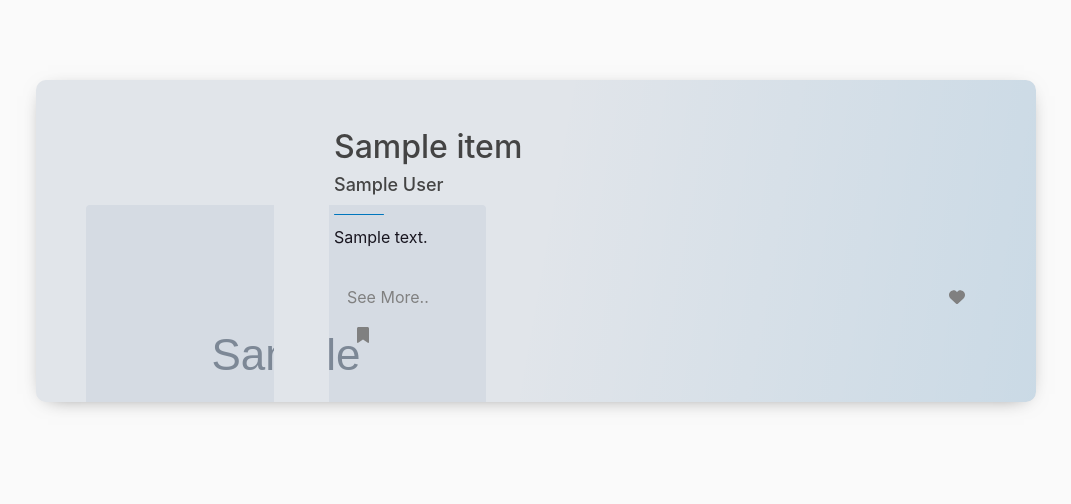
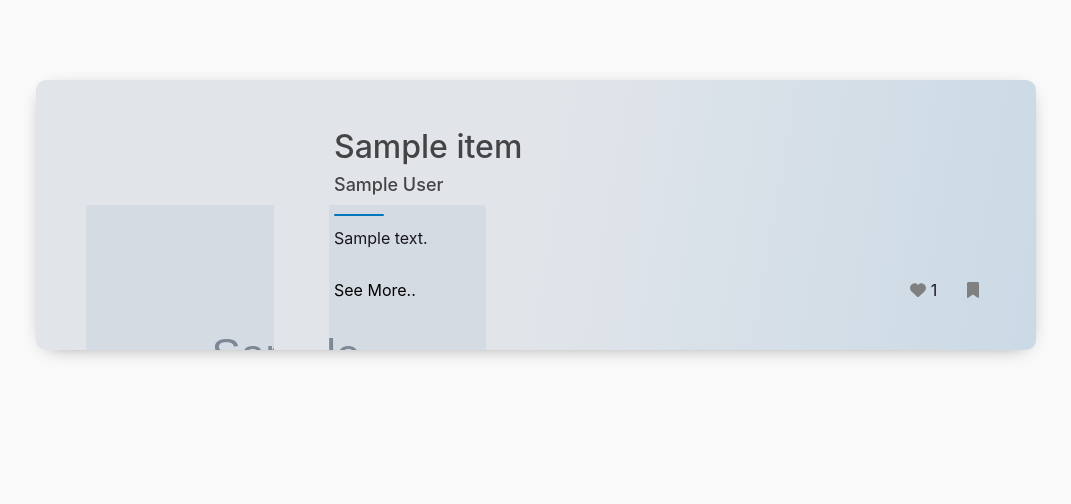
Before and after one commit to shahyaksh/Blog-Recommendation-System, a Flask app: page / in a window 1280 px wide. Shown: the part 56-560 px from the top of the page, without its empty margins (104-1175 px from the left). Run offline with Flask 2, Linux system fonts and the light colour scheme; grey boxes marked "Sample" are stand-in pictures; a database or web service that is not in the repository returns one stand-in record (values such as "Sample title"); data that the repository does not hold is empty; some libraries are stand-ins or nearby versions.

Commit message:
Updated home.html

```diff
--- a/BlogRecommendationSystem/blogwebsite/templates/home.html
+++ b/BlogRecommendationSystem/blogwebsite/templates/home.html
@@ -15,26 +15,47 @@
 
     .btns {
       padding-top: 20px;
-
+    }
+    .btn_see {
+      background: transparent;
+      border: none;
+      margin-left: 10px;
+      outline: none;
+      color: black;
+    }
+    .btn_see:hover{
+      color: blue;
+    }
+    .btn_see:focus {
+      outline: none;
     }
 
-    .btn {
+    .btn_like {
       background: transparent;
       border: none;
       margin-left: 10px;
       outline: none;
       color: grey;
     }
+    .btn_like:focus {
+        outline: none;
+    }
 
-    .btn i:hover {
-      cursor: pointer;
+    .btn_fav{
+      background: transparent;
+      border: none;
+      margin-left: 25px;
+      outline: none;
+      color: grey;
+    }
+    .btn_fav:focus {
+        outline: none;
     }
 
     .button_tag {
       margin-left: -10px;
       margin-right: 30px;
     }
-
     .button_tag1 {
       margin-left: 450px;
     }
@@ -121,14 +142,21 @@
     }
 
     function See_More(blog_details) {
+      const element = document.getElementById(blog_details);
+      const request = new XMLHttpRequest();
       var blog_detail = blog_details;
       var detail = blog_detail.split(' ');
       var blog_id = detail[0]
       var user_id = detail[1]
-      const element = document.getElementById(blog_details);
-      element.addEventListener("click", function () {
-
-      });
+      var url = `http://127.0.0.1:8000/content/seen/user/${user_id}/blog/${blog_id}`
+      request.open("POST", url);
+          request.send();
+          request.onload = () => {
+            if (request.status == 200)
+              console.log(JSON.parse(request.response));
+            else
+              console.log('error');
+        }
 
     }
 
@@ -152,12 +180,14 @@
           <div class="postcard__preview-txt">{{ post.content }}</div>
 
           <div class="btns">
+
             <span class="button_tag"><a href="{{ post.content_link }}" target="_blank"><Button
-                  onclick="See_More(this.id)" class="btn" id="{{post.blog_id}} {{session['id']}} see">See
+                  onclick="See_More(this.id)" class="btn_see" id="{{post.blog_id}} {{session['id']}} see">See
                   More..</Button></a></span>
-            <span class="button_tag1"><Button onclick="like_or_Unlike_Blog_Post(this.id)" class="btn"
-                id="{{post.blog_id}} {{session['id']}} like"><i class="fas fa-heart"></i></Button></span>
-            <span class="button_tag2"><Button onclick="Add_or_Remove_Blog_from_Favourites(this.id)" class="btn"
+            <span class="button_tag1"><Button onclick="like_or_Unlike_Blog_Post(this.id)" class="btn_like"
+                id="{{post.blog_id}} {{session['id']}} like"><i class="fas fa-heart"></i></Button> {{ post.like_count }}</span>
+
+            <span class="button_tag2"><Button onclick="Add_or_Remove_Blog_from_Favourites(this.id)" class="btn_fav"
                 id="{{post.blog_id}} {{session['id']}} fav"><i class="fa-solid fa-bookmark"></i></Button></span>
           </div>
 
```
